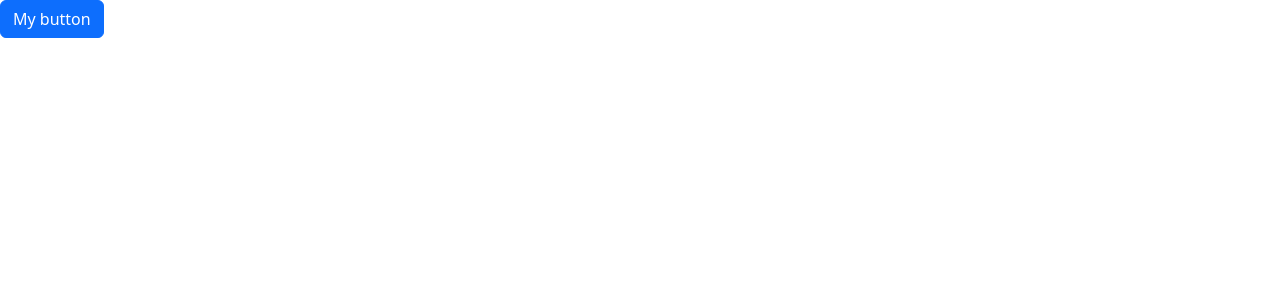
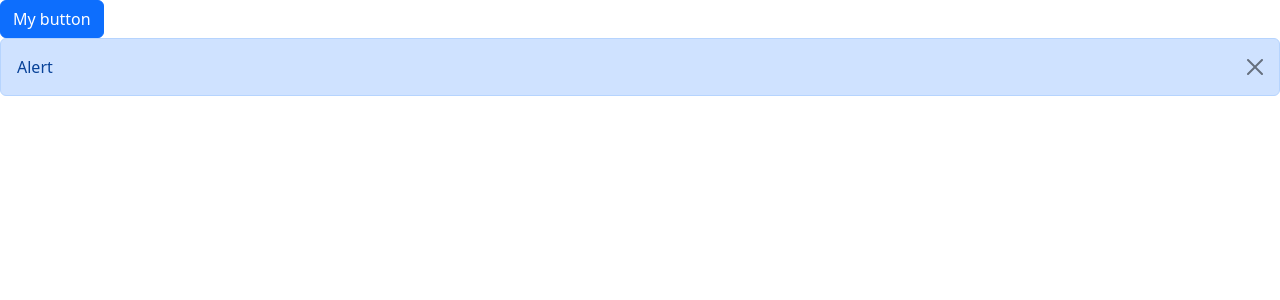
Before and after one commit to IrumiTh/React-Tutorials, a React (Vite) app: page / in a window 1280 px wide. Both pictures are taken after a click on the button "My button". Shown: the top 300 px of the page. Built offline with nearby package versions, Linux system fonts and the light colour scheme.

Commit message:
showing an alert

```diff
--- a/src/App.tsx
+++ b/src/App.tsx
@@ -1,15 +1,20 @@
-
-
+import  { useState } from 'react';
+import Alerts from "./components/Alerts";
 import Button from "./components/Button";
 
+function App() {
+  const [showAlert, setShowAlert] = useState(false);
 
+  const handleClick = () => {
+    setShowAlert(true);
+  };
 
-function App() {
   return (
     <div>
-      <Button onClick={() =>console.log("Clicked")}>
+      <Button onClick={handleClick}>
         My button
       </Button>
+      {showAlert && <Alerts onClose={() => setShowAlert(false)}>Alert</Alerts>}
     </div>
   );
 }
--- a/src/components/Alerts.tsx
+++ b/src/components/Alerts.tsx
@@ -2,11 +2,13 @@ import { ReactNode } from "react";
 
 interface Props{
     children: ReactNode;
+    onClose: () => void;
 }
-const Alerts = ({children}: Props) => {
+const Alerts = ({children, onClose}: Props) => {
   return (
-    <div className="alert alert-primary">
+    <div className="alert alert-primary alert-dismissible">
       {children}
+      <button type="button" className="btn-close" onClick={onClose} data-bs-dismiss="alert" aria-label="Close"></button>
     </div>
   )
 }
```
